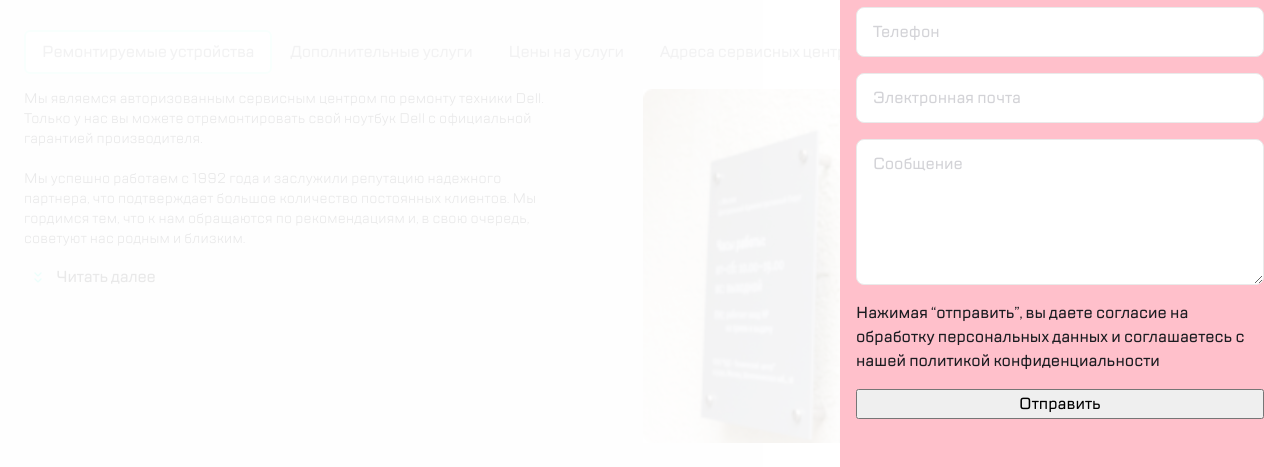
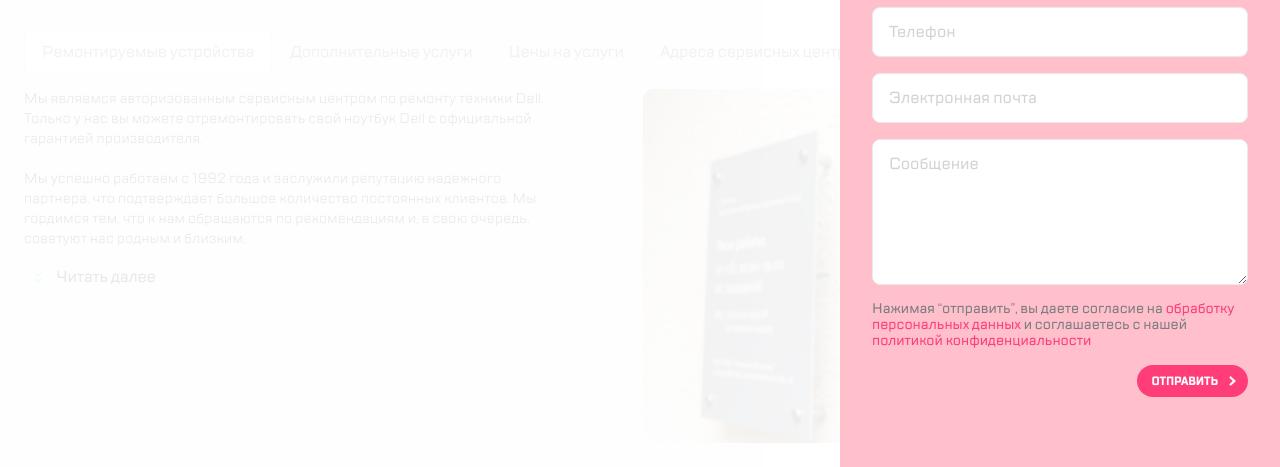
Before and after one commit to AOhapkin/kata_webCore_final, a website built with webpack: page src/index.html in a window 1280 px wide. Shown: the part 149-616 px from the top of the page. Built offline with nearby package versions, Linux system fonts and the light colour scheme.

Commit message:
modal__button

```diff
--- a/src/index.html
+++ b/src/index.html
@@ -29,7 +29,7 @@
             <a class="modal__link" href="#">обработку персональных данных</a> и соглашаетесь с нашей
             <a class="modal__link" href="#">политикой конфиденциальности</a>
           </p>
-          <button class="modal__button" type="submit">Отправить</button>
+          <button class="button modal__button" type="submit">Отправить</button>
         </form>
       </div>
     </div>
--- a/src/scss/blocks/modal.scss
+++ b/src/scss/blocks/modal.scss
@@ -54,6 +54,10 @@
   // display: block;
   min-height: 40px;
   padding-left: 16px;
+
+  @media (min-width: $tablet) {
+    padding-left: 32px;
+  }
 }
 
 .modal__title::before {
@@ -73,6 +77,12 @@
   display: flex;
   flex-direction: column;
   gap: 16px;
+
+  @media (min-width: $tablet) {
+    padding: 0 32px;
+    padding-top: 20px;
+
+  }
 }
 
 .modal__input {
@@ -89,3 +99,53 @@
 .modal__input::placeholder {
   color: rgba(181, 182, 188, 0.6);
 }
+
+.modal__text {
+  color: #7E7E82;
+  font-size: 14px;
+  font-style: normal;
+  font-weight: 500;
+  line-height: 16px; /* 114.286% */
+}
+
+.modal__link {
+  color: #FF3E79;
+  cursor: pointer;
+}
+
+.modal__link:hover {
+  text-decoration: underline;
+}
+
+.modal__button {
+  position: relative;
+  align-self: flex-end;
+  padding: 4px 15px;
+  padding-right: 30px;
+
+  color: #ffffff;
+  background-color: #FF3E79;
+  border-radius: 16px;
+
+  font-size: 12px;
+  font-style: normal;
+  font-weight: 700;
+  line-height: 24px; /* 200% */
+  letter-spacing: -0.15px;
+  text-transform: uppercase;
+}
+
+.modal__button::after {
+  position: absolute;
+  content: "";
+  width: 7px;
+  height: 10px;
+  background-image: url('../img/svg/icons/button-icon--arrow-right--white.svg');
+  right: 12px;
+  top: 11px;
+}
+
+.modal__button:hover {
+  background-color: #862844;
+  opacity: 0.7;
+}
```
